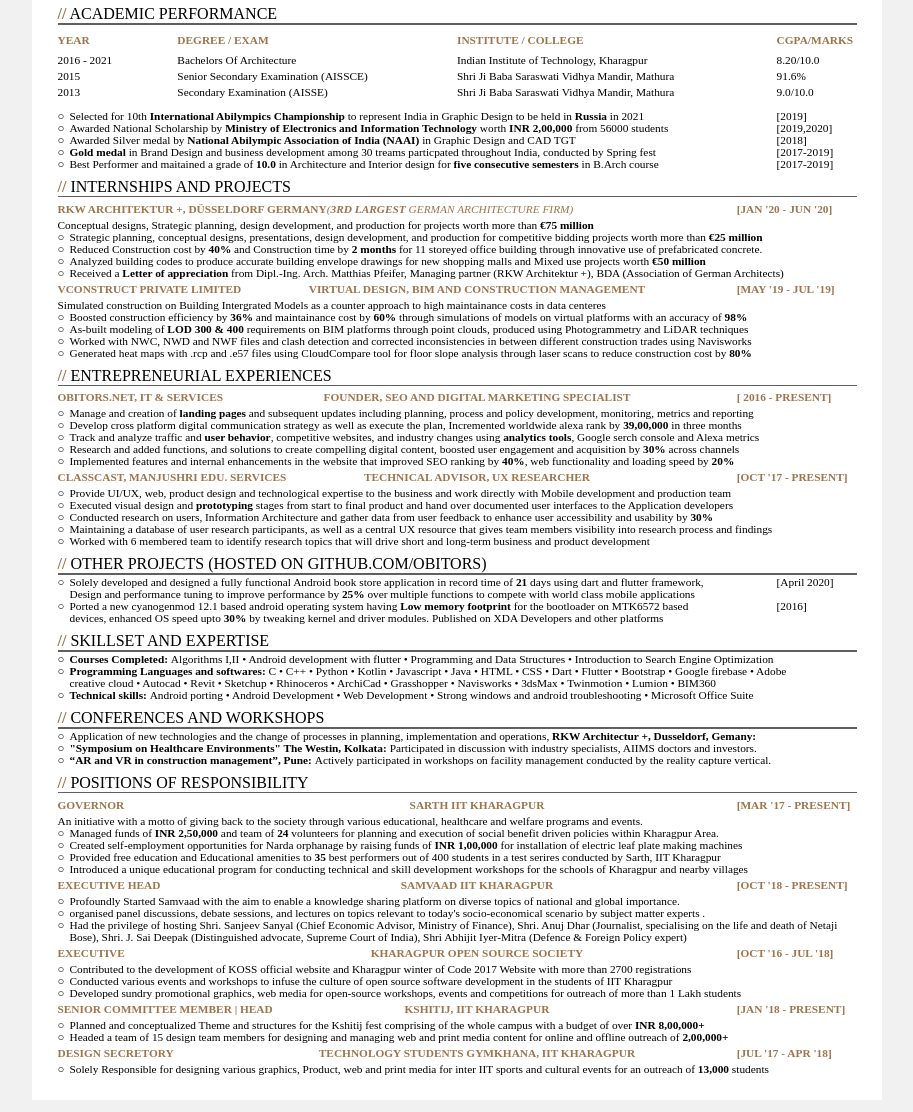
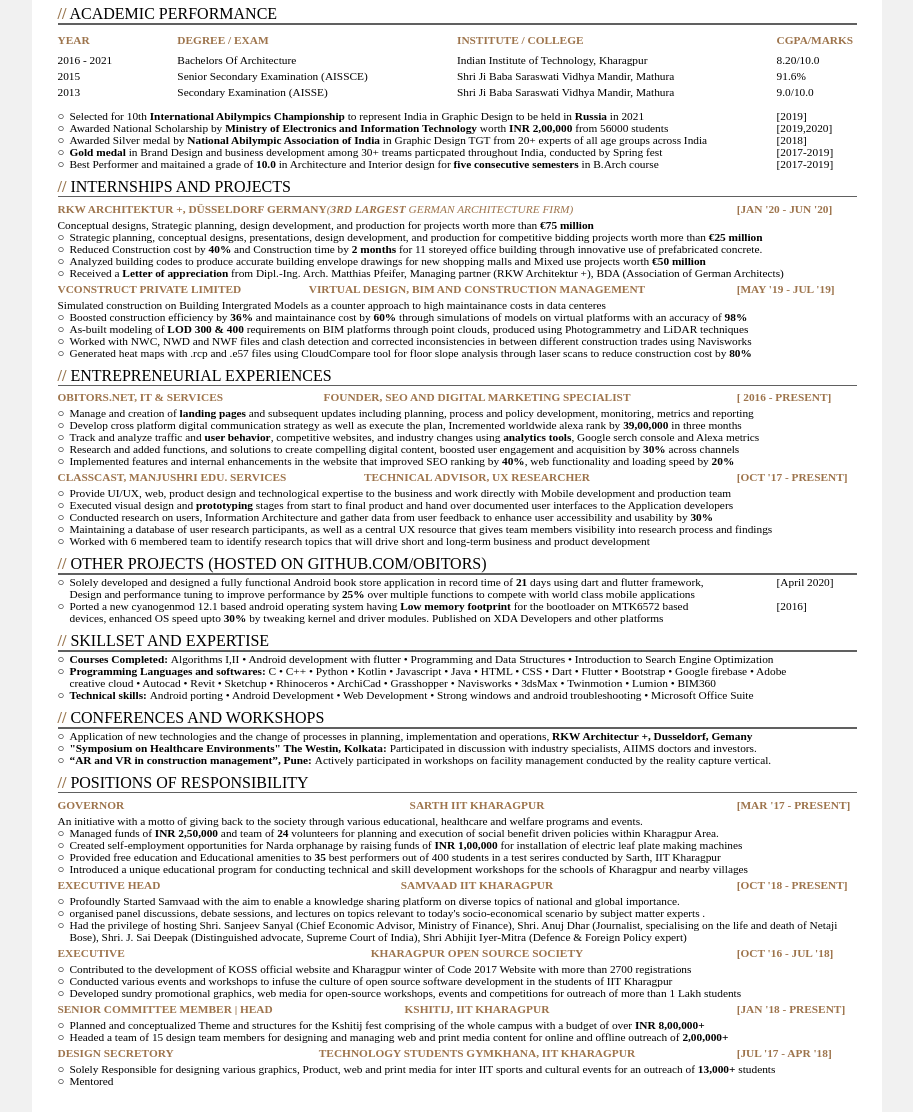
Before and after one commit to obitors/online-cv3, a website: page index.html in a window 1280 px wide. Shown: the part 102-1214 px from the top of the page, without its empty margins (183-1096 px from the left). Drawn offline with Linux system fonts and the light colour scheme; a script that the page names is missing.

Commit message:
version 29

```diff
--- a/index.html
+++ b/index.html
@@ -138,7 +138,7 @@
                 <div class="item-row">
                     <div class="bullet">○</div>
                     <div class="award-item-content">
-                        Awarded Silver medal by <b>National Abilympic Association of India (NAAI)</b> in Graphic Design and CAD TGT
+                        Awarded Silver medal by <b>National Abilympic Association of India</b> in Graphic Design TGT from 20+ experts of all age groups across India
                     </div>
                     <div class="item-year">
                         [2018]
@@ -148,7 +148,7 @@
                 <div class="item-row">
                     <div class="bullet">○</div>
                     <div class="award-item-content">
-                        <b>Gold medal</b> in Brand Design and business development among 30 treams particpated throughout India, conducted by Spring fest
+                        <b>Gold medal</b> in Brand Design and business development among 30+ treams particpated throughout India, conducted by Spring fest
                     </div>
                     <div class="item-year">
                         [2017-2019]
@@ -448,7 +448,7 @@
                     <div class="item-row">
                         <div class="bullet">○</div>
                         <div class="item-content">
-                            Application of new technologies and the change of processes in planning, implementation and operations, <b>RKW Architectur +, Dusseldorf, Gemany: </b>
+                            Application of new technologies and the change of processes in planning, implementation and operations, <b>RKW Architectur +, Dusseldorf, Gemany </b>
                         </div>
                     </div>
                     <div class="item-row">
@@ -615,7 +615,13 @@
                     <div class="item-row">
                         <div class="bullet">○</div>
                         <div class="item-content">
-                            Solely Responsible for designing various graphics, Product, web and print media for inter IIT sports and cultural events for an outreach of <b>13,000</b> students
+                            Solely Responsible for designing various graphics, Product, web and print media for inter IIT sports and cultural events for an outreach of <b>13,000+</b> students
+                        </div>
+                    </div>
+                    <div class="item-row">
+                        <div class="bullet">○</div>
+                        <div class="item-content">
+                            Mentored
                         </div>
                     </div>
                 </div>
```
